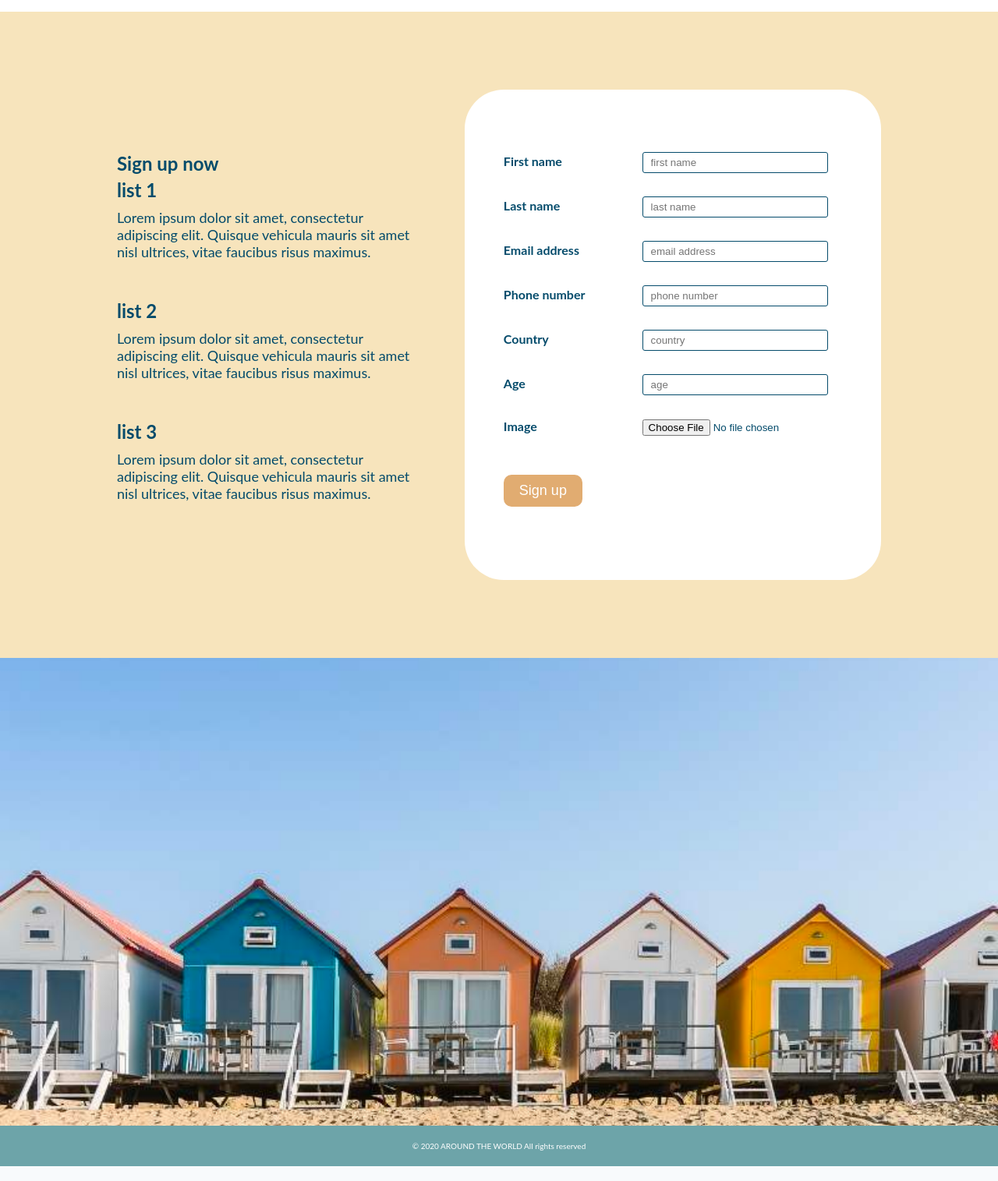
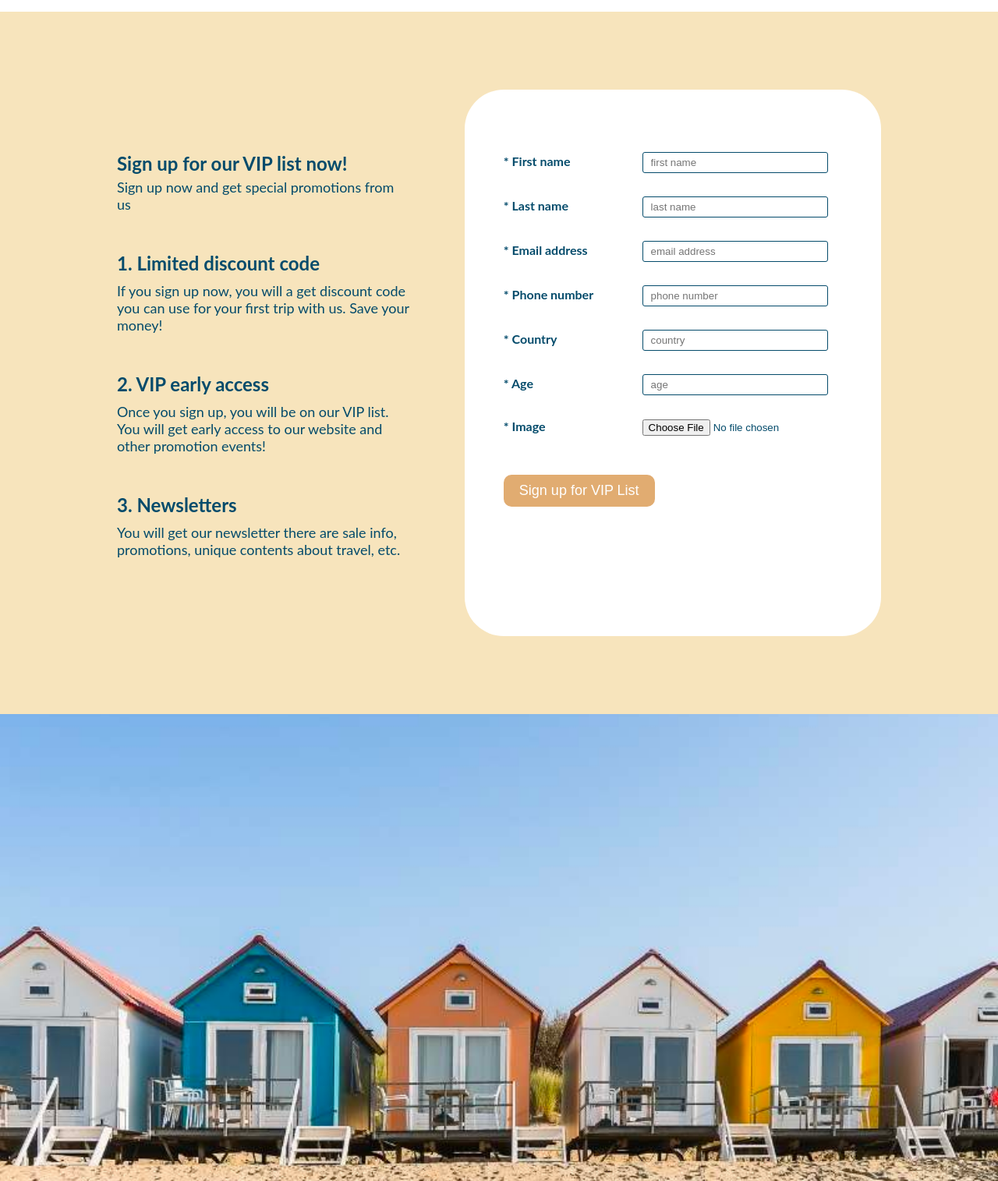
Before and after one commit to ayakade/PHP-MVC-EcommerceTravelLandingPage, a PHP site: page / in a window 1280 px wide. Shown: the part 2168-3683 px from the top of the page at 78% size. Run offline with PHP 8.4, Linux system fonts and the light colour scheme; data that the repository does not hold is empty; some libraries are stand-ins or nearby versions.

Commit message:
Update form.php

```diff
--- a/views/form.php
+++ b/views/form.php
@@ -1,20 +1,22 @@
-<div class="form">
+<div class="form" id="signup">
     <div class="title col-12 col-lg-5">
-        <h2>Sign up now</h2>
+        <h2>Sign up for our VIP list now!</h2>
+        <p>Sign up now and get special promotions from us</p>
+
         <div class="lists">
             <div class="list">
-                <h3>list 1</h3>
-                <p>Lorem ipsum dolor sit amet, consectetur adipiscing elit. Quisque vehicula mauris sit amet nisl ultrices, vitae faucibus risus maximus.</p>
+                <h3>1. Limited discount code</h3>
+                <p>If you sign up now, you will a get discount code you can use for your first trip with us. Save your money!</p>
             </div><!-- .list -->
 
             <div class="list">
-                <h3>list 2</h3>
-                <p>Lorem ipsum dolor sit amet, consectetur adipiscing elit. Quisque vehicula mauris sit amet nisl ultrices, vitae faucibus risus maximus.</p>
+                <h3>2. VIP early access</h3>
+                <p>Once you sign up, you will be on our VIP list. You will get early access to our website and other promotion events!</p>
             </div><!-- .list -->
 
             <div class="list">
-                <h3>list 3</h3>
-                <p>Lorem ipsum dolor sit amet, consectetur adipiscing elit. Quisque vehicula mauris sit amet nisl ultrices, vitae faucibus risus maximus.</p>
+                <h3>3. Newsletters</h3>
+                <p>You will get our newsletter there are sale info, promotions, unique contents about travel, etc.</p>
             </div><!-- .list -->
 
         </div><!-- .lists -->
@@ -25,41 +27,41 @@
         <input type="hidden" name="action" value="signup" />
 
         <div class="fieldgroup required">
-            <label>First name</label>
+            <label>* First name</label>
             <input type="text" name="strFirstName" placeholder="first name" value="" />
         </div><!-- .fieldgroup -->
 
         <div class="fieldgroup required">
-            <label>Last name</label>
+            <label>* Last name</label>
             <input type="text" name="strLastName" placeholder="last name" value="" />
         </div><!-- .fieldgroup -->
 
         <div class="fieldgroup required">
-            <label>Email address</label>
+            <label>* Email address</label>
             <input type="text" name="strEmail" placeholder="email address" value="" />
         </div><!-- .fieldgroup -->
 
         <div class="fieldgroup required">
-            <label>Phone number</label>
+            <label>* Phone number</label>
             <input type="text" name="strPhoneNumber" placeholder="phone number" value="" />
         </div><!-- .fieldgroup -->
 
         <div class="fieldgroup required">
-            <label>Country</label>
+            <label>* Country</label>
             <input type="text" name="strCountry" placeholder="country" value="" />
         </div><!-- .fieldgroup -->
 
         <div class="fieldgroup required">
-            <label>Age</label>
+            <label>* Age</label>
             <input type="text" name="strAge" placeholder="age" value="" />
         </div><!-- .fieldgroup -->
 
         <div class="fieldgroup">
-            <label>Image</label>
+            <label>* Image</label>
             <input type="file" name="image" value="" />
         </div><!-- .fieldgroup -->
 
-        <input class="cta" type="submit" value="Sign up">
+        <input class="cta" type="submit" value="Sign up for VIP List">
     </form>
 
 </div><!-- .form / form.php -->
```
